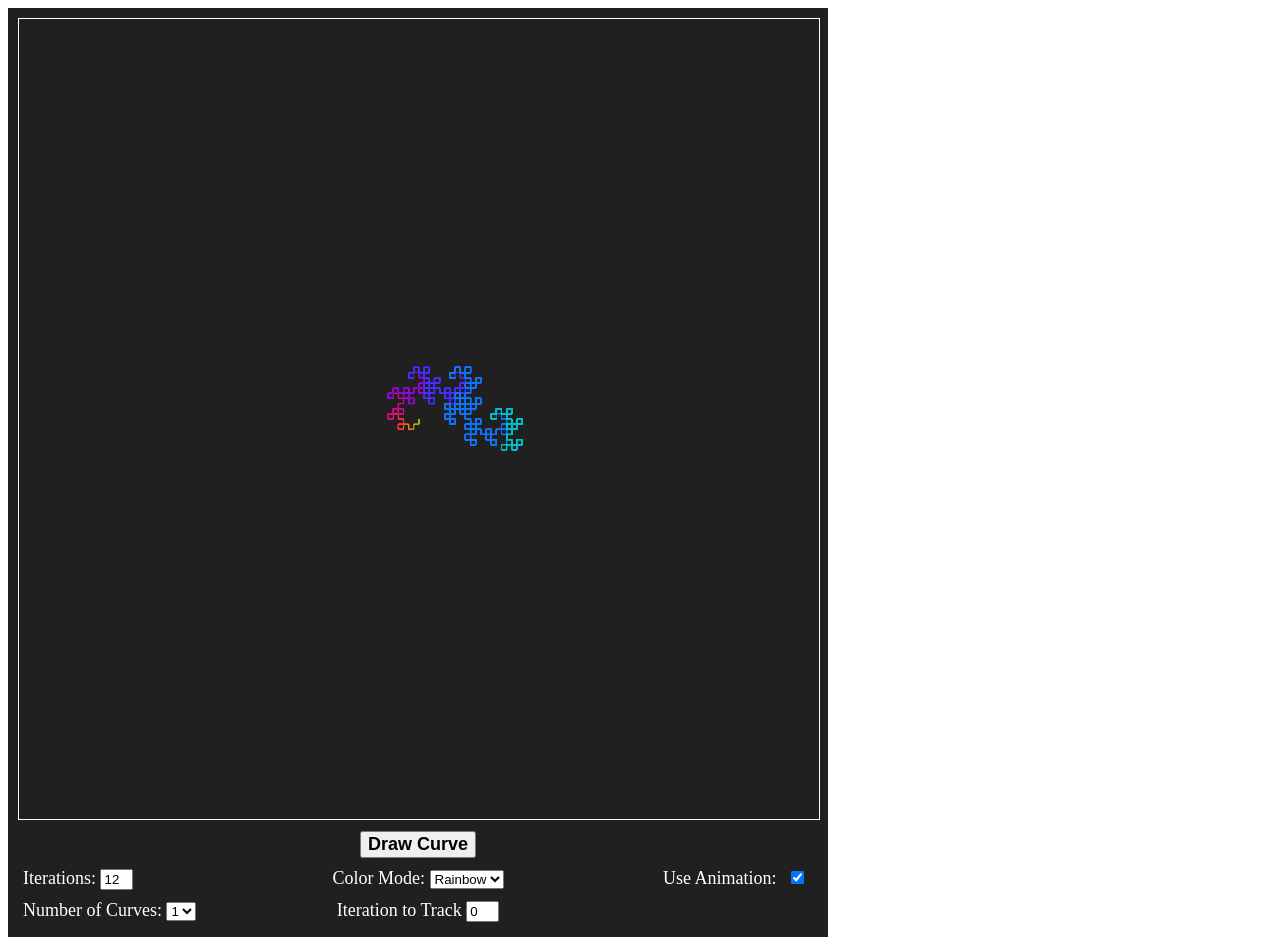
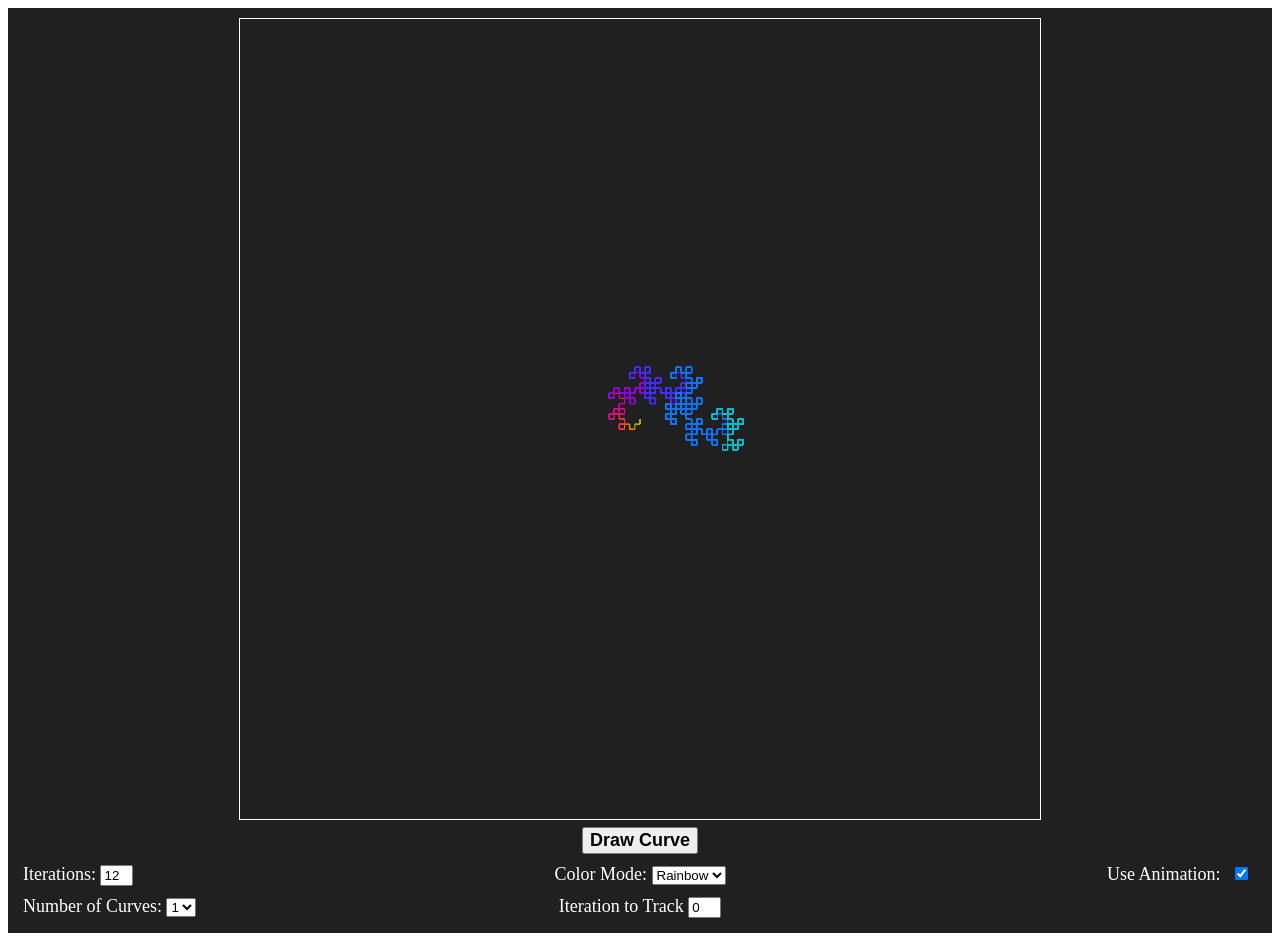
Before and after one commit to Jon-Hirsch/dragon-curve, a React app: page / in a window 1280 px wide. Built offline with nearby package versions, Linux system fonts and the light colour scheme.

Commit message:
update to handle different window sizes

```diff
--- a/jest.config.json
+++ b/jest.config.json
@@ -1,8 +1,9 @@
 {
+  "testEnvironment": "jsdom",
   "collectCoverageFrom": [
     "src/js/**/*.js"
   ],
-  "setupTestFrameworkScriptFile": "./tests/entry.js",
+  "setupFilesAfterEnv": ["./tests/entry.js"],
   "coverageDirectory": "./coverage/",
   "moduleNameMapper": {
     "^.*\\.scss$": "<rootDir>/tests/SCSSStub.js"
--- a/src/js/drawDragonCurve.js
+++ b/src/js/drawDragonCurve.js
@@ -1,5 +1,7 @@
 export default function dragonCurveScript(
   context,
+  width,
+  height,
   iterations,
   iterationToTrack,
   colorMode,
@@ -7,13 +9,15 @@ export default function dragonCurveScript(
   useAnimation
 ) {
   context.fillStyle = colorMode === 'black' ? '#FFF' : '#202020';
-  context.fillRect(0, 0, 800, 800);
+  context.fillRect(0, 0, width, height);
   context.lineWidth = 1;
   let startAngle = 0;
 
   for (let i = 0; i < numCurves; i++) {
     drawCurve(
       context,
+      width,
+      height,
       iterations,
       startAngle,
       useAnimation,
@@ -26,23 +30,25 @@ export default function dragonCurveScript(
 
 function drawCurve(
   context,
+  width,
+  height,
   iterations,
   angle,
   useAnimation,
   iterationToTrack,
   colorMode
 ) {
-  let x = 400;
-  let y = 400;
+  let x = width/2;
+  let y = height/2;
   let currentColor = 0;
   let sequence = getSequence(iterations);
   let colors = getColors(iterations, colorMode);
   let trackAllIterations = !iterationToTrack;
   iterationToTrack = trackAllIterations ? 1 : iterationToTrack;
-  let width = 700;
-  width /= 1.5;
+  let lineLength = width - 100;
+  lineLength /= 1.5;
   for (let i = 0; i <= iterations; i++) {
-    width /= 1.41421;
+    lineLength /= 1.41421;
   }
 
   if (!useAnimation) {
@@ -96,13 +102,13 @@ function drawCurve(
     let deltaY = y;
 
     if (angle === 0) {
-      deltaX += width;
+      deltaX += lineLength;
     } else if (angle === 90) {
-      deltaY += width;
+      deltaY += lineLength;
     } else if (angle === 180) {
-      deltaX -= width;
+      deltaX -= lineLength;
     } else {
-      deltaY -= width;
+      deltaY -= lineLength;
     }
     context.moveTo(x, y);
     context.lineTo(deltaX, deltaY);
--- a/src/js/index.js
+++ b/src/js/index.js
@@ -4,13 +4,12 @@ import App from './components/App';
 import drawDragonCurve from './drawDragonCurve';
 import '../styles/app.scss';
 
-document.addEventListener('DOMContentLoaded', initDragonCurve);
+initDragonCurve();
 
 export default function initDragonCurve() {
   const container = document.getElementById('dragonCurveContainer');
   const controlsContainer = document.createElement('div');
   const canvasContainer = document.createElement('div');
-
   container.appendChild(canvasContainer);
   container.appendChild(controlsContainer);
 
@@ -24,12 +23,13 @@ export default function initDragonCurve() {
     canvasContainer.innerHTML = '';
     const canvas = document.createElement('canvas');
     const context = canvas.getContext('2d');
-    canvas.width = 800;
-    canvas.height = 800;
+    resizeCanvas(canvas);
     canvasContainer.appendChild(canvas);
 
     drawDragonCurve(
       context,
+      canvas.width,
+      canvas.height,
       iterations,
       iterationToTrack,
       colorMode,
@@ -38,5 +38,25 @@ export default function initDragonCurve() {
     );
   };
   callBack(12, 0, 'rainbow', 1, true);
+
+  window.addEventListener(
+    "resize",
+    () => callBack(12, 0, 'rainbow', 1, true)
+  );
+
   ReactDOM.render(<App draw={callBack} />, controlsContainer);
 }
+
+function resizeCanvas(canvas) {
+  if (window.innerWidth < 375) {
+    canvas.width = 300;
+    canvas.height = 300;
+  } else if (window.innerWidth < 1050) {
+    const size = (window.innerWidth / 1050) * 800;
+    canvas.width = size;
+    canvas.height = size;
+  } else {
+    canvas.width = 800;
+    canvas.height = 800;
+  }
+}
--- a/src/styles/app.scss
+++ b/src/styles/app.scss
@@ -1,11 +1,12 @@
 #dragonCurveContainer {
-  width: 800px;
   padding: 10px;
   background-color: #202020;
   color: #FFF;
 
   canvas {
+    display: block;
     border: solid #FFF 1px;
+    margin: 0 auto;
   }
 
   .dragon-curve-controls {
@@ -30,6 +31,9 @@
       margin-top: 10px;
       display: flex;
       justify-content: space-between;
+      @media screen and (max-width: 650px) {
+        flex-direction: column;
+      }
       div {
         width: 33%;
         text-align: center;
@@ -39,6 +43,15 @@
         &:last-child {
           text-align: right;
         }
+
+        @media screen and (max-width: 650px) {
+          width: auto;
+          text-align: left;
+          padding: 5px 0;
+          &:first-child, &:last-child {
+            text-align: left;
+          }
+        }
       }
     }
 
```
Also changed, not shown: package.json (+4 -3 lines), tests/js/drawDragonCurve.test.js (+4 -4 lines), tests/js/index.test.js (deleted, +0 -24 lines), 1 other file.
